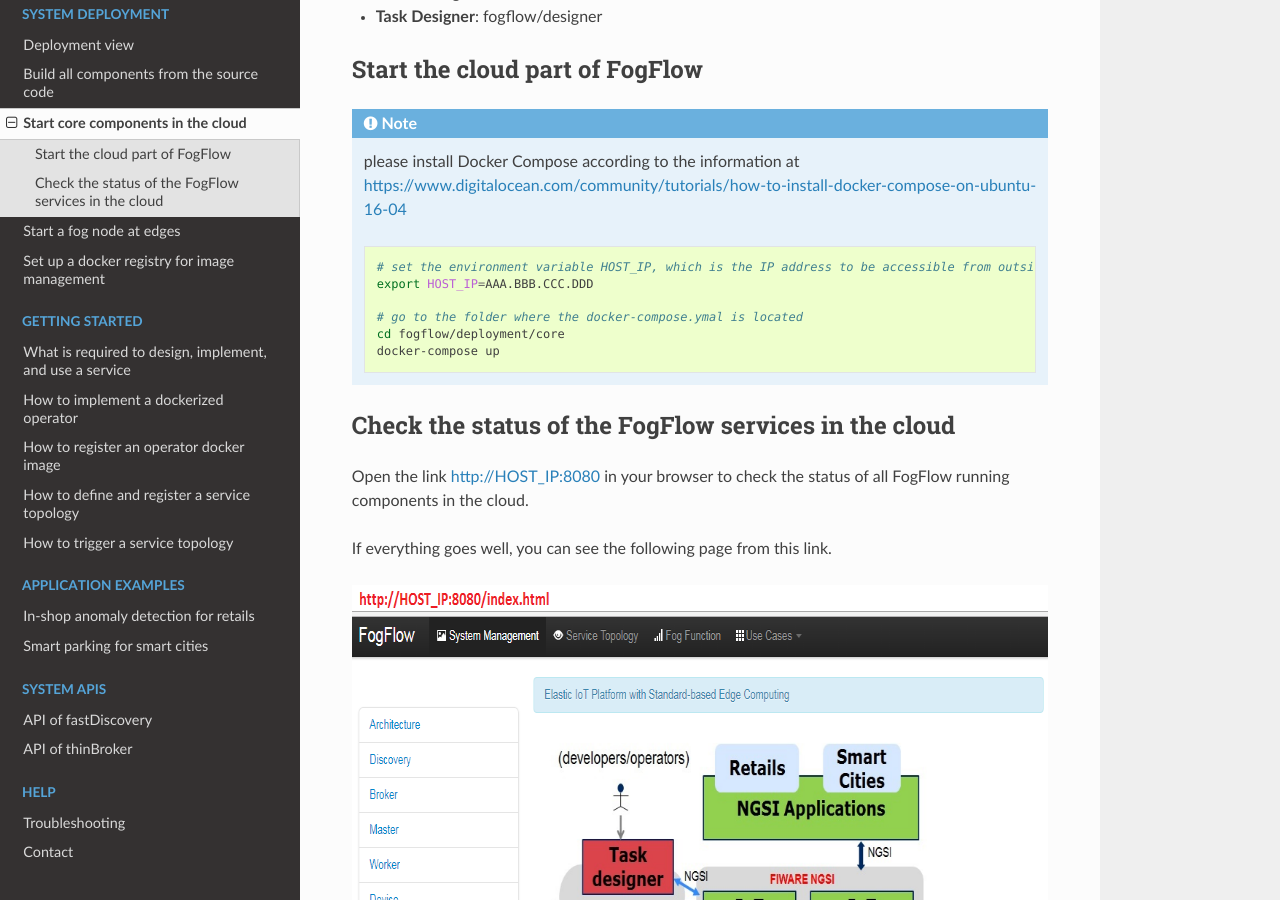
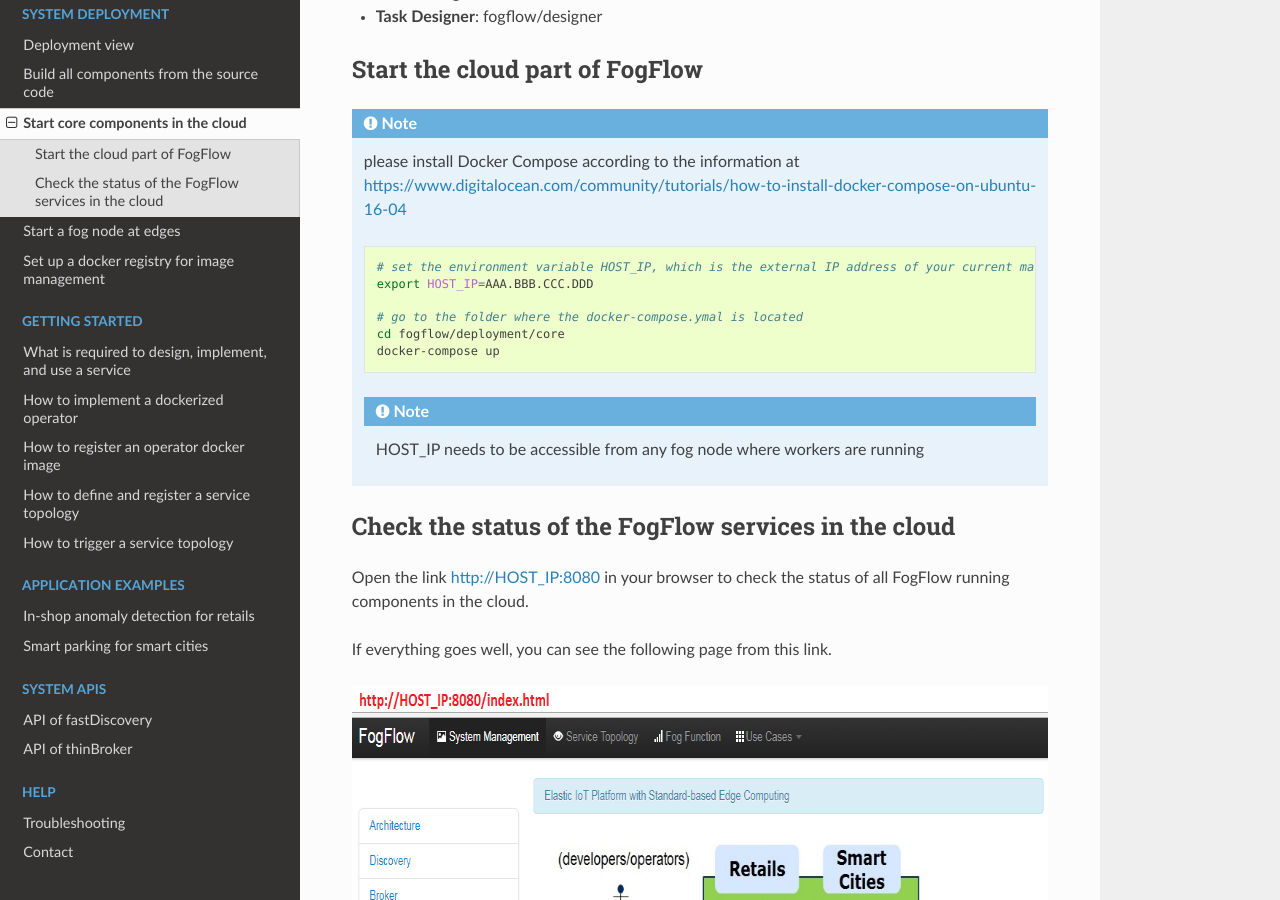
Before and after one commit to smartfog/fogflow, a Sphinx documentation site: the page built from doc/en/source/cloud.rst, in a window 1280 px wide and 900 px high, scrolled down 323 px. Built offline with Sphinx 7.4.7 and the Read the Docs theme 2.0.0, drawn with Linux system fonts in a browser that asks for light colours.

Commit message:
clarify the environment "HOST_IP"

```diff
--- a/doc/en/source/cloud.rst
+++ b/doc/en/source/cloud.rst
@@ -19,12 +19,15 @@
 
 	.. code-block:: bash
 
-		# set the environment variable HOST_IP, which is the IP address to be accessible from outside
+		# set the environment variable HOST_IP, which is the external IP address of your current machine
 		export HOST_IP=AAA.BBB.CCC.DDD
 
 		# go to the folder where the docker-compose.ymal is located
 		cd fogflow/deployment/core
   		docker-compose up
+
+	.. note:: HOST_IP needs to be accessible from any fog node where workers are running
+
 
 Check the status of the FogFlow services in the cloud
 ------------------------------------------------------
```
